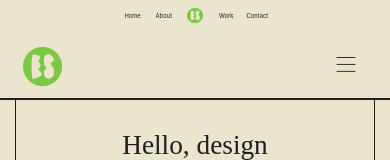
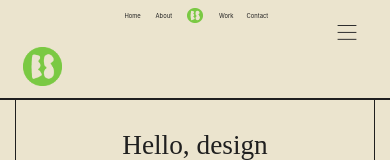
Before and after one commit to ekshaw/personal-website, a React (Create React App) app: page / in a window 390 px wide. Shown: the top 160 px of the page. Built offline with nearby package versions, Linux system fonts and the light colour scheme; a web font is replaced by a local one.

Commit message:
Update MobileNav.css

```diff
--- a/src/styles/MobileNav.css
+++ b/src/styles/MobileNav.css
@@ -28,15 +28,18 @@
   .nav-btn-container-mobile {
     position: fixed;
     right: 0;
+    top: 0;
     width: 20vw;
     height: 20vw;
   }
 
   .nav-btn-container-mobile button {
     cursor: pointer;
-    margin: 4vw 2vw;
+    margin: 4vw 4vw;
     border: none;
     padding: 2vw 4vw;
     background: transparent;
     position: fixed;
+    right: 0;
+    top: 0;
   }
```
